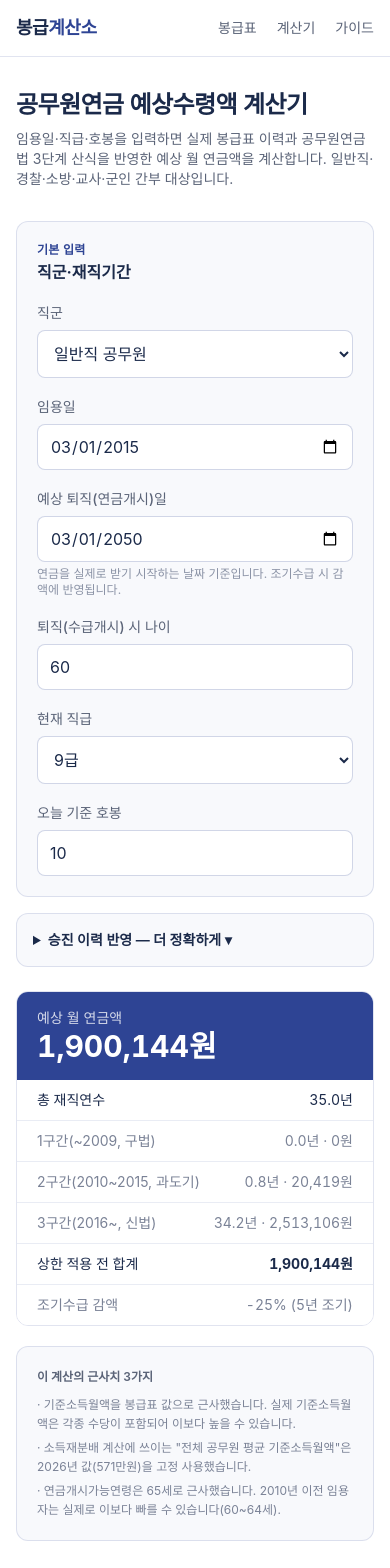
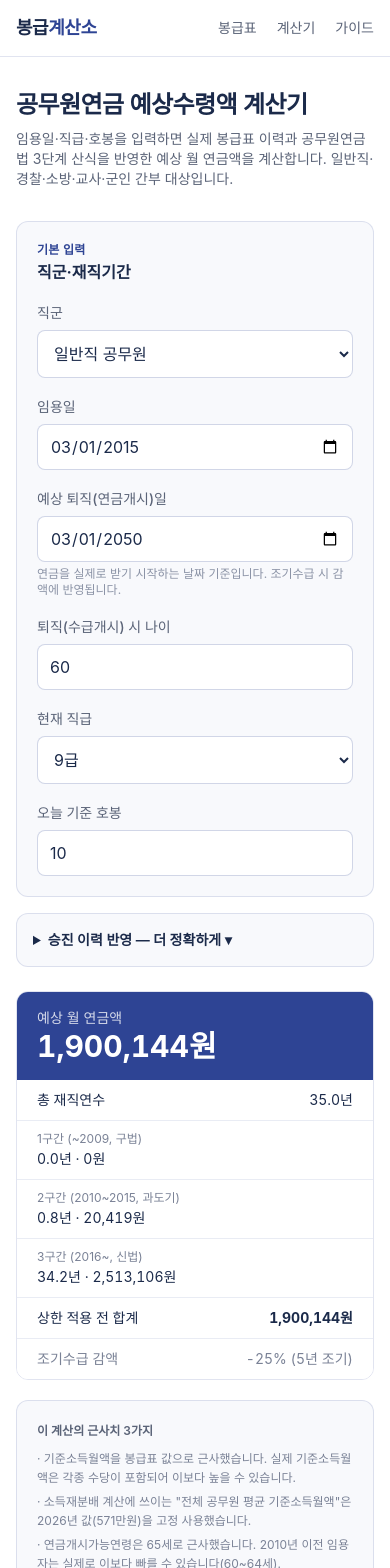
Before and after one commit to parkdane/pay-calc, a Next.js app: page /calc/pension-net in a window 390 px wide. Shown: the top 1568 px of the page. Built offline with nearby package versions, Linux system fonts and the light colour scheme; a web font is replaced by a local one.

Commit message:
공무원연금 계산기 추가 및 모바일 UI 개선

```diff
--- a/components/PensionNetCalc.tsx
+++ b/components/PensionNetCalc.tsx
@@ -117,7 +117,7 @@ export default function PensionNetCalc() {
                   setCurrentGrade(OCCUPATIONS[idx].grades[OCCUPATIONS[idx].grades.length - 1] || "");
                   setPromotions([]);
                 }}
-                className="mt-1.5 w-full rounded-lg border border-[rgba(46,68,148,0.22)] bg-white px-3 py-3"
+                className="mt-1.5 w-full min-h-[44px] rounded-lg border border-[rgba(46,68,148,0.22)] bg-white px-3 py-3"
               >
                 {OCCUPATIONS.map((o, i) => (
                   <option key={o.id} value={i}>{o.label}</option>
@@ -131,7 +131,7 @@ export default function PensionNetCalc() {
                 type="date"
                 value={hireDate}
                 onChange={(e) => setHireDate(e.target.value)}
-                className="mt-1.5 w-full rounded-lg border border-[rgba(46,68,148,0.22)] bg-white px-3 py-2.5"
+                className="mt-1.5 w-full min-h-[44px] rounded-lg border border-[rgba(46,68,148,0.22)] bg-white px-3 py-2.5"
               />
             </label>
 
@@ -141,7 +141,7 @@ export default function PensionNetCalc() {
                 type="date"
                 value={retireDate}
                 onChange={(e) => setRetireDate(e.target.value)}
-                className="mt-1.5 w-full rounded-lg border border-[rgba(46,68,148,0.22)] bg-white px-3 py-2.5"
+                className="mt-1.5 w-full min-h-[44px] rounded-lg border border-[rgba(46,68,148,0.22)] bg-white px-3 py-2.5"
               />
               <span className="mt-1 block text-xs font-normal text-[#8B93A6]">
                 연금을 실제로 받기 시작하는 날짜 기준입니다. 조기수급 시 감액에 반영됩니다.
@@ -156,7 +156,7 @@ export default function PensionNetCalc() {
                 max={75}
                 value={retireAge}
                 onChange={(e) => setRetireAge(Number(e.target.value) || 60)}
-                className="mt-1.5 w-full rounded-lg border border-[rgba(46,68,148,0.22)] bg-white px-3 py-2.5"
+                className="mt-1.5 w-full min-h-[44px] rounded-lg border border-[rgba(46,68,148,0.22)] bg-white px-3 py-2.5"
               />
             </label>
 
@@ -166,7 +166,7 @@ export default function PensionNetCalc() {
                 <select
                   value={currentGrade}
                   onChange={(e) => setCurrentGrade(e.target.value)}
-                  className="mt-1.5 w-full rounded-lg border border-[rgba(46,68,148,0.22)] bg-white px-3 py-3"
+                  className="mt-1.5 w-full min-h-[44px] rounded-lg border border-[rgba(46,68,148,0.22)] bg-white px-3 py-3"
                 >
                   {occ.grades.map((g) => (
                     <option key={g} value={g}>{g}</option>
@@ -183,7 +183,7 @@ export default function PensionNetCalc() {
                 max={45}
                 value={currentHobong}
                 onChange={(e) => setCurrentHobong(Number(e.target.value) || 1)}
-                className="mt-1.5 w-full rounded-lg border border-[rgba(46,68,148,0.22)] bg-white px-3 py-2.5"
+                className="mt-1.5 w-full min-h-[44px] rounded-lg border border-[rgba(46,68,148,0.22)] bg-white px-3 py-2.5"
               />
             </label>
           </div>
@@ -202,7 +202,20 @@ export default function PensionNetCalc() {
                 실제 승진 이력(발령일·직급·그 시점 호봉)을 입력하면 과거 소득을 더 정확히 반영합니다.
               </p>
               {promotions.map((p, i) => (
-                <div key={p.id} className="grid grid-cols-[1fr_1fr_70px_28px] gap-2 items-end">
+                <div key={p.id} className="rounded-lg border border-[rgba(46,68,148,0.18)] bg-white p-3 space-y-2">
+                  <div className="flex items-center justify-between">
+                    <span className="text-xs font-semibold text-[#2E4494]">
+                      발령 {i + 1}{i === 0 ? " (임용 당시)" : ""}
+                    </span>
+                    <button
+                      type="button"
+                      onClick={() => setPromotions((prev) => prev.filter((_, idx) => idx !== i))}
+                      className="min-h-[36px] min-w-[44px] rounded-lg border border-[rgba(46,68,148,0.22)] px-3 text-xs text-[#7A8296] active:bg-[rgba(46,68,148,0.06)]"
+                    >
+                      삭제
+                    </button>
+                  </div>
+                  <div className="grid grid-cols-2 gap-2">
                     <label className="block">
                       <span className="text-xs text-[#5B6478]">발령일</span>
                       <input
@@ -212,26 +225,9 @@ export default function PensionNetCalc() {
                           const v = e.target.value;
                           setPromotions((prev) => prev.map((x, idx) => (idx === i ? { ...x, startDate: v } : x)));
                         }}
-                      className="mt-1 w-full rounded-lg border border-[rgba(46,68,148,0.22)] bg-white px-2 py-2 text-sm"
+                        className="mt-1 w-full min-h-[44px] rounded-lg border border-[rgba(46,68,148,0.22)] bg-white px-2 py-2 text-sm"
                       />
                     </label>
-                  {!occ.singleColumn && (
-                    <label className="block">
-                      <span className="text-xs text-[#5B6478]">직급</span>
-                      <select
-                        value={p.grade}
-                        onChange={(e) => {
-                          const v = e.target.value;
-                          setPromotions((prev) => prev.map((x, idx) => (idx === i ? { ...x, grade: v } : x)));
-                        }}
-                        className="mt-1 w-full rounded-lg border border-[rgba(46,68,148,0.22)] bg-white px-2 py-2 text-sm"
-                      >
-                        {occ.grades.map((g) => (
-                          <option key={g} value={g}>{g}</option>
-                        ))}
-                      </select>
-                    </label>
-                  )}
                     <label className="block">
                       <span className="text-xs text-[#5B6478]">호봉</span>
                       <input
@@ -242,22 +238,33 @@ export default function PensionNetCalc() {
                           const v = Number(e.target.value) || 1;
                           setPromotions((prev) => prev.map((x, idx) => (idx === i ? { ...x, hobong: v } : x)));
                         }}
-                      className="mt-1 w-full rounded-lg border border-[rgba(46,68,148,0.22)] bg-white px-2 py-2 text-sm"
+                        className="mt-1 w-full min-h-[44px] rounded-lg border border-[rgba(46,68,148,0.22)] bg-white px-2 py-2 text-sm"
                       />
                     </label>
-                  <button
-                    type="button"
-                    onClick={() => setPromotions((prev) => prev.filter((_, idx) => idx !== i))}
-                    className="mb-0.5 h-9 rounded-lg border border-[rgba(46,68,148,0.22)] text-xs text-[#7A8296] hover:bg-white"
+                  </div>
+                  {!occ.singleColumn && (
+                    <label className="block">
+                      <span className="text-xs text-[#5B6478]">직급</span>
+                      <select
+                        value={p.grade}
+                        onChange={(e) => {
+                          const v = e.target.value;
+                          setPromotions((prev) => prev.map((x, idx) => (idx === i ? { ...x, grade: v } : x)));
+                        }}
+                        className="mt-1 w-full min-h-[44px] rounded-lg border border-[rgba(46,68,148,0.22)] bg-white px-2 py-2 text-sm"
                       >
-                    삭제
-                  </button>
+                        {occ.grades.map((g) => (
+                          <option key={g} value={g}>{g}</option>
+                        ))}
+                      </select>
+                    </label>
+                  )}
                 </div>
               ))}
               <button
                 type="button"
                 onClick={addPromotion}
-                className="w-full rounded-lg border border-dashed border-[rgba(46,68,148,0.3)] py-2 text-sm font-medium text-[#2E4494] hover:bg-white"
+                className="w-full min-h-[44px] rounded-lg border border-dashed border-[rgba(46,68,148,0.3)] py-2 text-sm font-medium text-[#2E4494] active:bg-white hover:bg-white"
               >
                 + 발령 구간 추가 (첫 구간은 임용 당시 직급·호봉)
               </button>
@@ -284,9 +291,9 @@ export default function PensionNetCalc() {
                 </div>
                 <dl className="divide-y divide-[rgba(46,68,148,0.10)] bg-white text-sm">
                   <Row label="총 재직연수" value={`${result.totalYears.toFixed(1)}년`} />
-                  <Row label="1구간(~2009, 구법)" value={`${result.periods.tier1Years.toFixed(1)}년 · ${won(result.tierPensions.t1)}`} muted />
-                  <Row label="2구간(2010~2015, 과도기)" value={`${result.periods.tier2Years.toFixed(1)}년 · ${won(result.tierPensions.t2)}`} muted />
-                  <Row label="3구간(2016~, 신법)" value={`${result.periods.tier3Years.toFixed(1)}년 · ${won(result.tierPensions.t3)}`} muted />
+                  <StackedRow label="1구간 (~2009, 구법)" value={`${result.periods.tier1Years.toFixed(1)}년 · ${won(result.tierPensions.t1)}`} />
+                  <StackedRow label="2구간 (2010~2015, 과도기)" value={`${result.periods.tier2Years.toFixed(1)}년 · ${won(result.tierPensions.t2)}`} />
+                  <StackedRow label="3구간 (2016~, 신법)" value={`${result.periods.tier3Years.toFixed(1)}년 · ${won(result.tierPensions.t3)}`} />
                   <Row label="상한 적용 전 합계" value={won(result.beforeCap)} bold />
                   {result.yearsEarly > 0 && (
                     <Row label="조기수급 감액" value={`-${(result.yearsEarly * 5)}% (${result.yearsEarly}년 조기)`} muted />
@@ -324,11 +331,20 @@ export default function PensionNetCalc() {
 
 function Row({ label, value, bold, muted }: { label: string; value: string; bold?: boolean; muted?: boolean }) {
   return (
-    <div className="flex items-center justify-between px-5 py-2.5">
+    <div className="flex items-center justify-between gap-3 px-5 py-2.5">
       <dt className={muted ? "text-[#7A8296]" : "font-medium text-[#1B2A4A]"}>{label}</dt>
-      <dd className={`tabular-nums text-right ${bold ? "font-bold text-[#1B2A4A]" : muted ? "text-[#7A8296]" : "text-[#1B2A4A]"}`}>
+      <dd className={`shrink-0 tabular-nums text-right ${bold ? "font-bold text-[#1B2A4A]" : muted ? "text-[#7A8296]" : "text-[#1B2A4A]"}`}>
         {value}
       </dd>
     </div>
   );
 }
+
+function StackedRow({ label, value }: { label: string; value: string }) {
+  return (
+    <div className="px-5 py-2.5">
+      <dt className="text-xs text-[#7A8296]">{label}</dt>
+      <dd className="mt-0.5 tabular-nums text-[#1B2A4A]">{value}</dd>
+    </div>
+  );
+}
```
Lines whose indentation alone changed are shown as unchanged.
